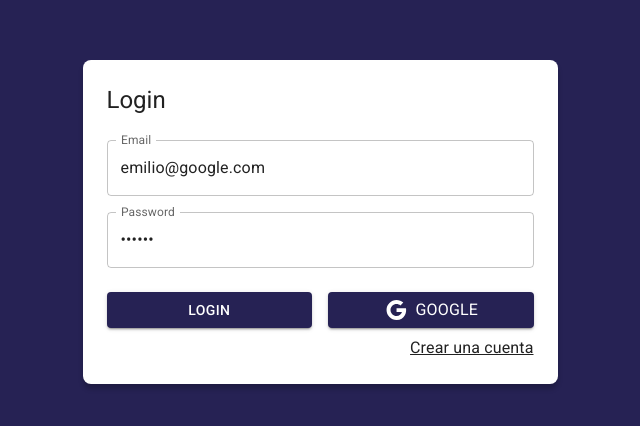
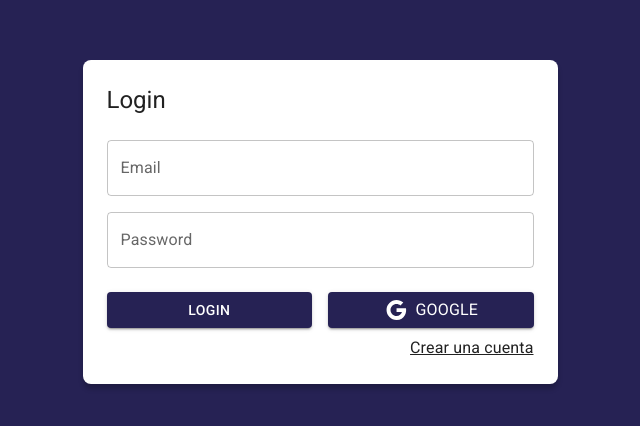
Before and after one commit to EmilioRDev/journal-app, a React (Vite) app: page /auth/login in a window 1280 px wide. Shown: the part 178-604 px from the top of the page, without its empty margins (320-960 px from the left). Built offline with nearby package versions, Linux system fonts and the light colour scheme.

Commit message:
Removidas credenciales por defecto

```diff
--- a/src/auth/pages/LoginPage.jsx
+++ b/src/auth/pages/LoginPage.jsx
@@ -12,8 +12,8 @@ export const LoginPage = () => {
 	const dispatch = useDispatch();
 
 	const { email, password, onInputChange } = useForm({
-		email: 'emilio@google.com',
-		password: '123456',
+		email: '',
+		password: '',
 	});
 
 	const isAuthenticating = useMemo(() => status === 'checking', [status]);
```
